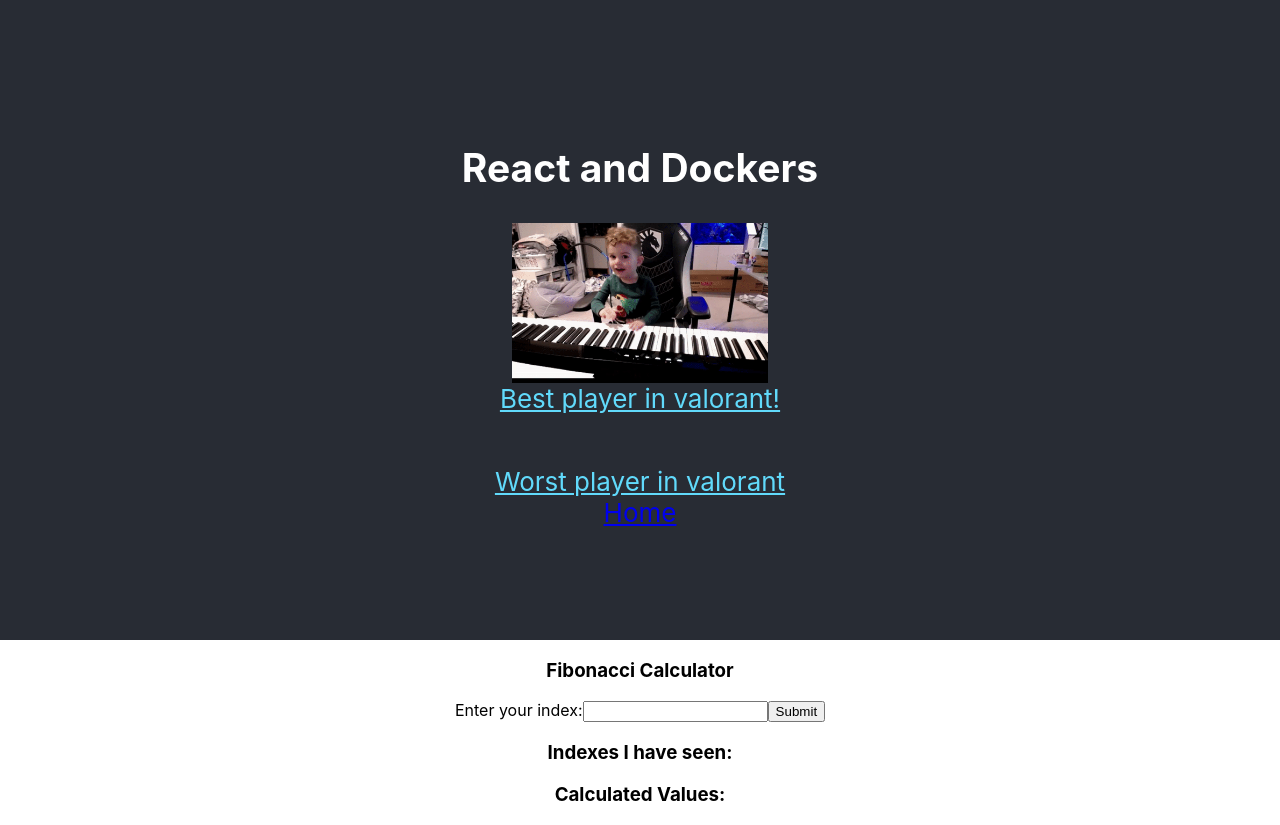
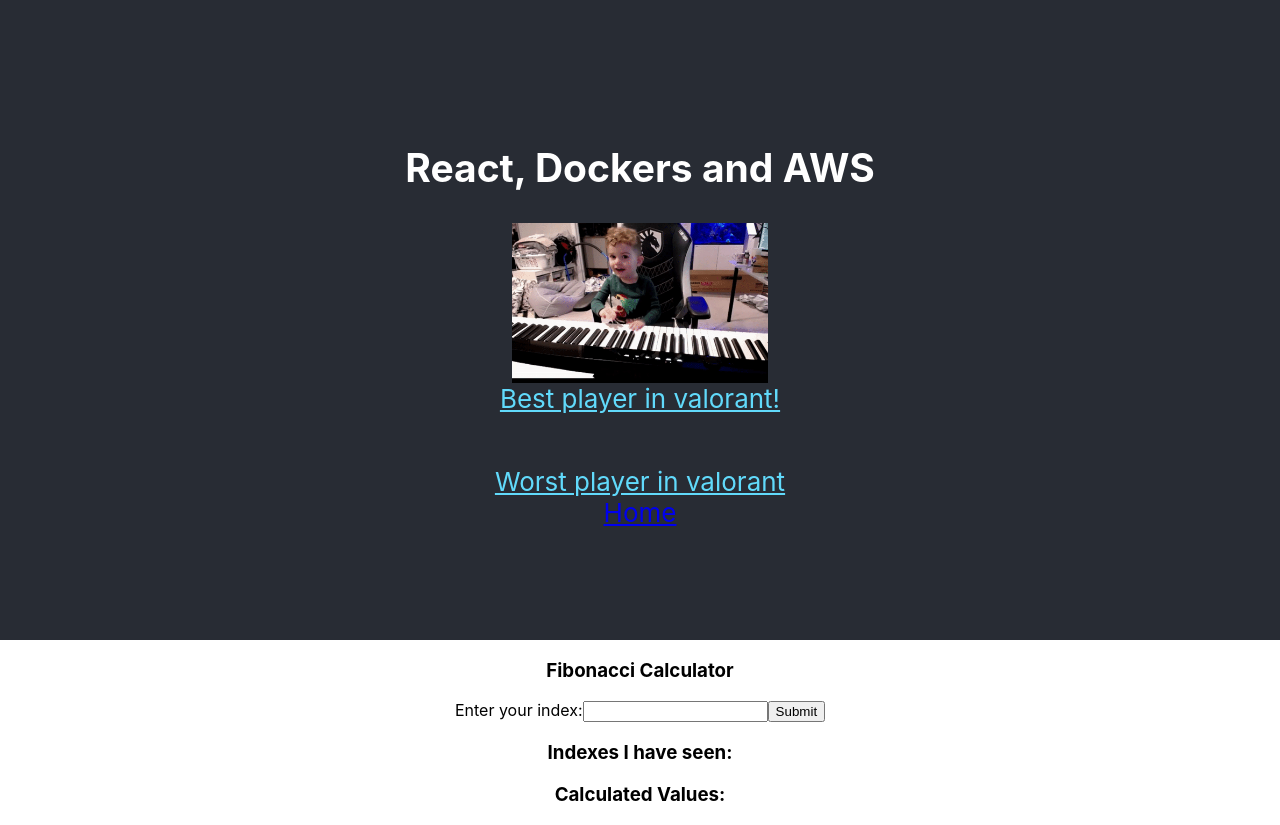
Before and after one commit to Dsincennes/multi-k8s, a React (Create React App) app in the folder client/: page / in a window 1280 px wide. Built offline with nearby package versions, Linux system fonts and the light colour scheme; no server answers.

Commit message:
changed main title

```diff
--- a/client/src/App.js
+++ b/client/src/App.js
@@ -9,7 +9,7 @@ function App() {
     <Router>
     <div className="App">
       <header className="App-header">
-        <h2><b>React and Dockers</b></h2>
+        <h2><b>React, Dockers and AWS</b></h2>
         <img src={logo} className="App-logo" alt="logo" />
         <a
           className="App-link"
```
